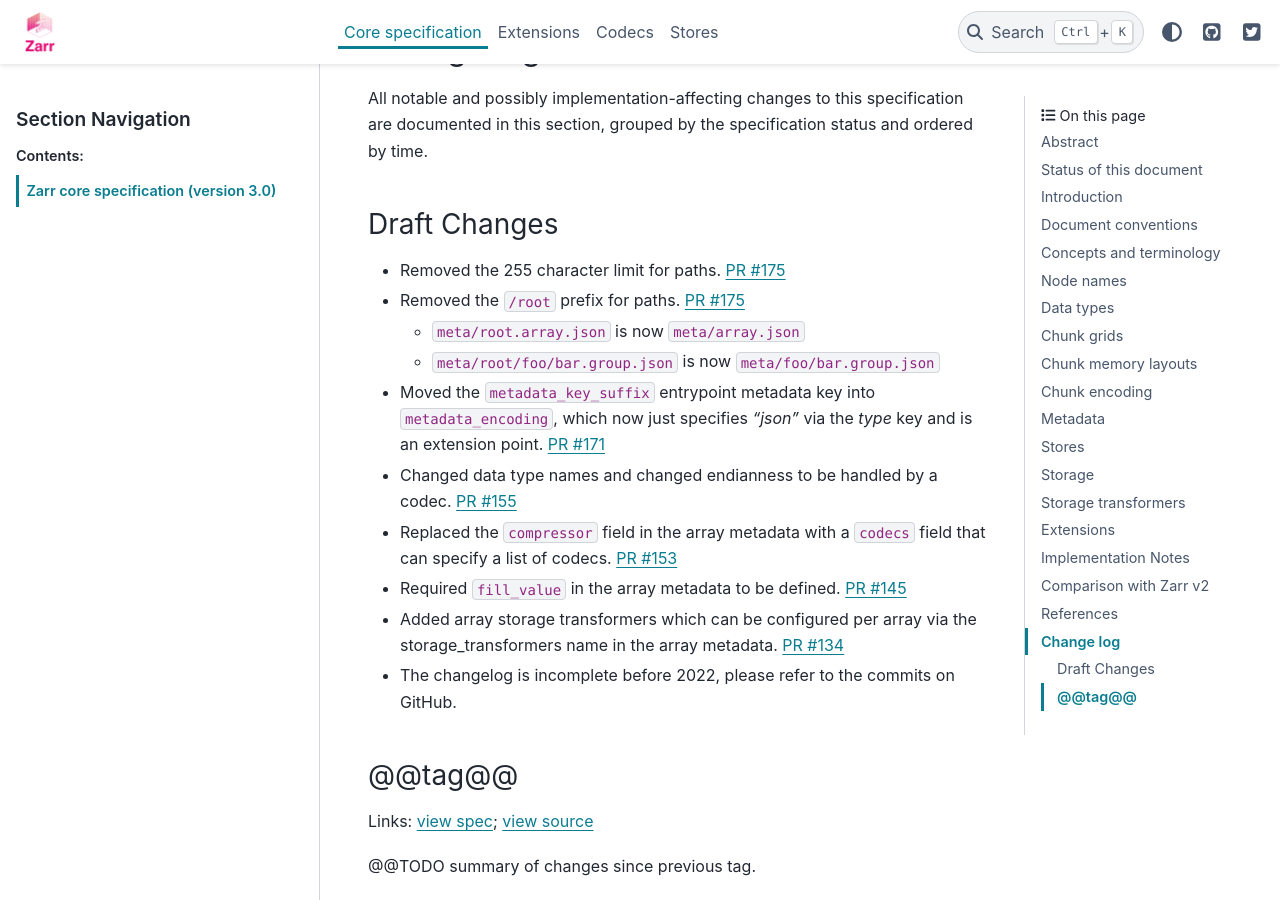
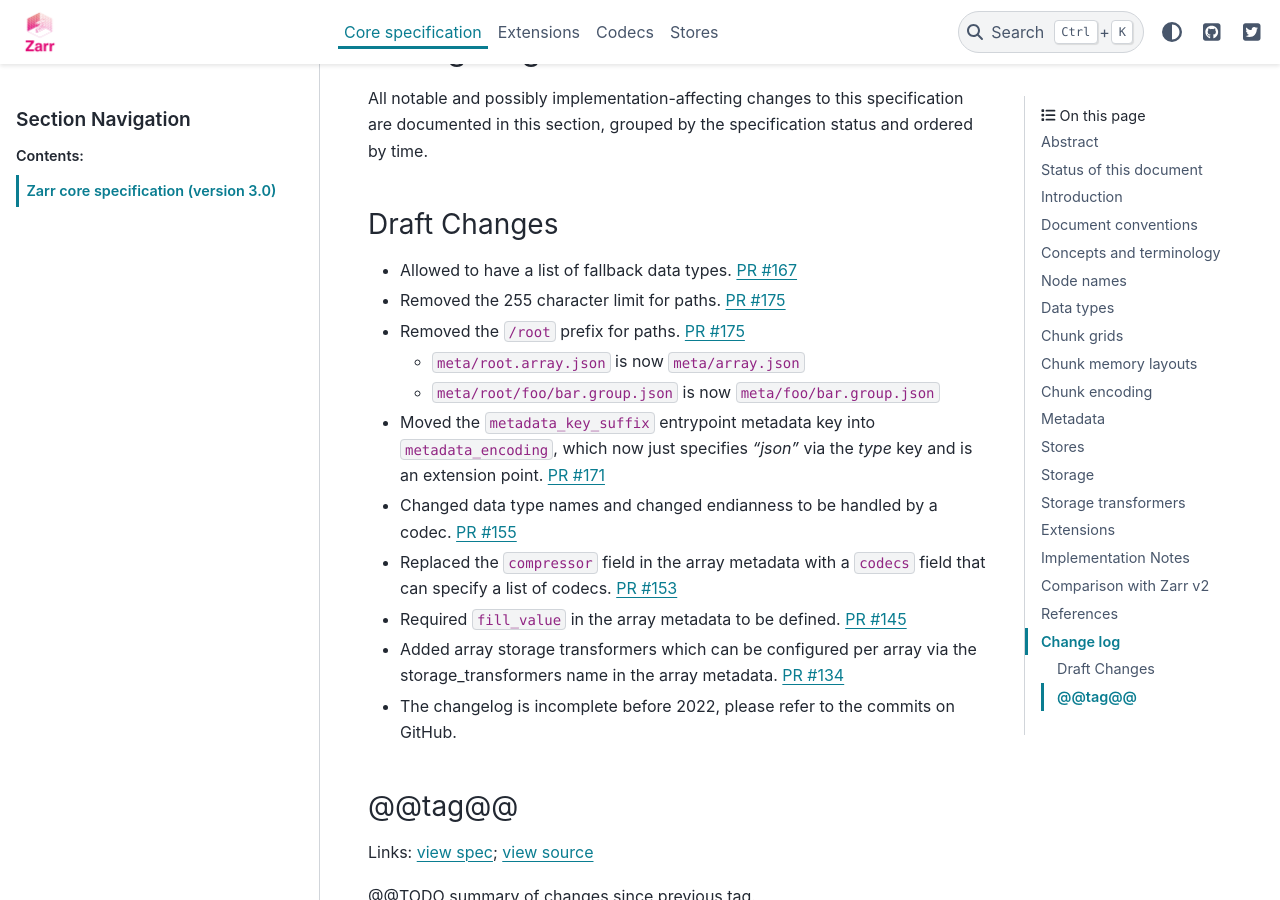
Before and after one commit to zarr-developers/zarr-specs, a Sphinx documentation site: the page built from docs/core/v3.0.rst, in a window 1280 px wide and 900 px high, scrolled down 42318 px. Built offline with Sphinx 7.4.7 and the PyData theme 0.15.4, drawn with Linux system fonts in a browser that asks for light colours.

Commit message:
add changelog entry for PR #167

```diff
--- a/docs/core/v3.0.rst
+++ b/docs/core/v3.0.rst
@@ -1852,6 +1852,8 @@ by time.
 Draft Changes
 --------------------------
 
+- Allowed to have a list of fallback data types. `PR #167
+  <https://github.com/zarr-developers/zarr-specs/pull/167>`_
 - Removed the 255 character limit for paths. `PR #175
   <https://github.com/zarr-developers/zarr-specs/pull/175>`_
 - Removed the ``/root`` prefix for paths. `PR #175
```
